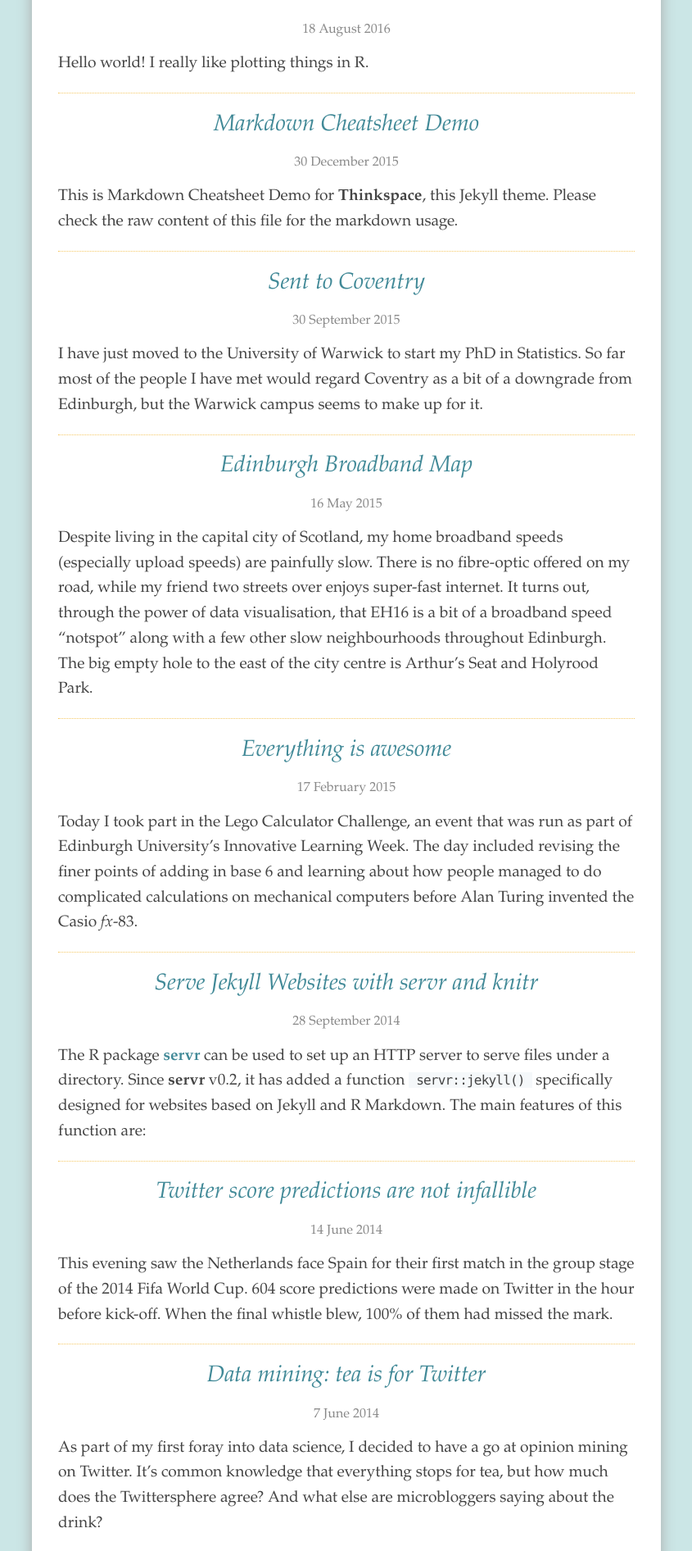
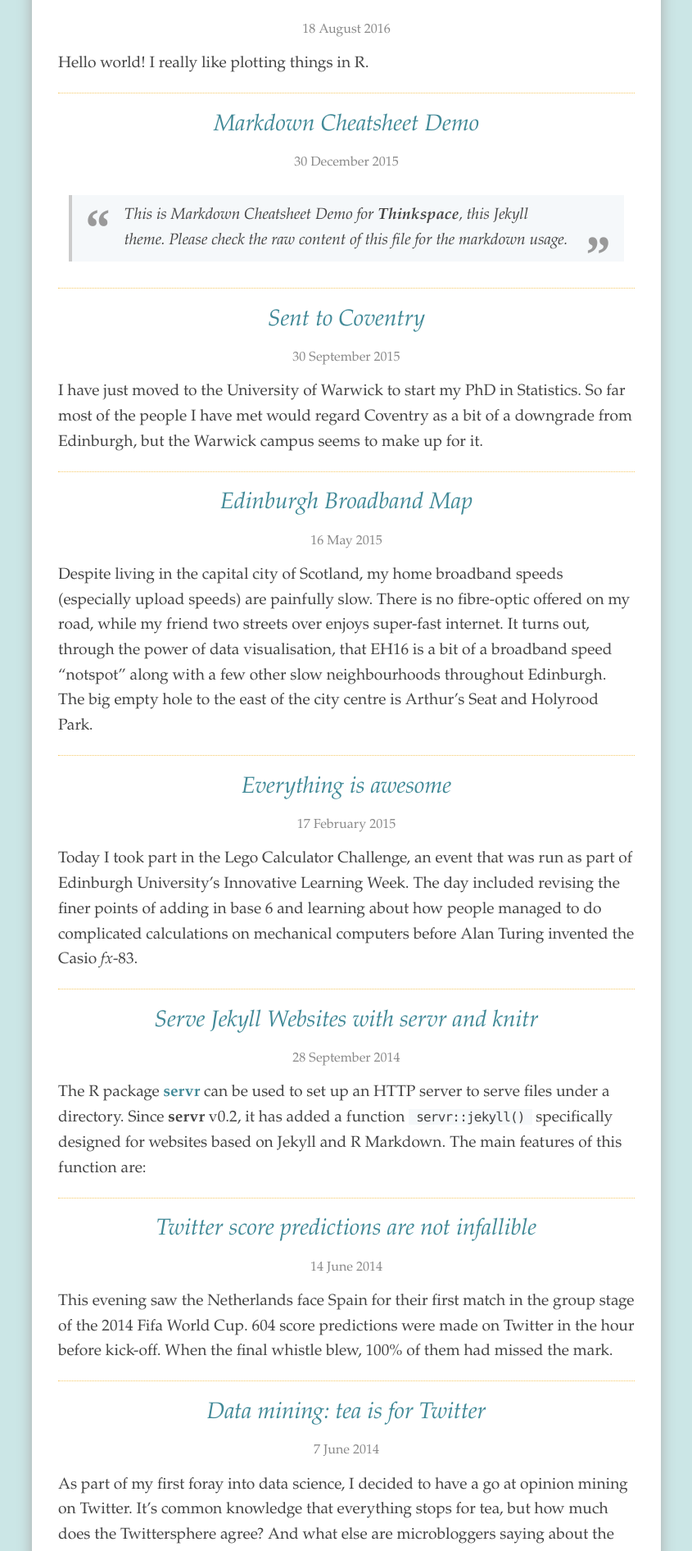
Before and after one commit to Selbosh/old-jekyll, a Jekyll site: the page built from index.html, in a window 1280 px wide. Shown: the part 1021-2913 px from the top of the page at 82% size, without its empty margins (217-1062 px from the left). Built offline with Jekyll 4.4.1, drawn with Linux system fonts in a browser that asks for light colours; some web fonts are replaced.

Commit message:
Blockquote styling with quotation marks and sidebar

```diff
--- a/_sass/_typography.scss
+++ b/_sass/_typography.scss
@@ -200,3 +200,40 @@ hr {
   border-width: 1px 0 0 0;
   margin: 2rem 0;
 }
+
+/* Quotations */
+%myquote {
+  position: absolute;
+  font: bold 4rem Georgia, 'Times New Roman', serif;
+  font-style: normal;
+  line-height: 0;
+  color: #999;
+}
+blockquote {
+  quotes: '\201C' '\201D' '\2018' '\2019'; /* " " ' ' */
+  margin: 2rem 0.8rem;
+  font-style: italic;
+  padding: 0.1rem 1rem;
+  border-left: 0.3rem solid #ccc;
+  background-color: $colour-code;
+  position: relative;
+  display: block;
+  &:before {
+    @extend %myquote;
+    content: open-quote;
+    text-align: left;
+    top: 2.5rem;
+    left: 1rem;
+  }
+  &:after {
+    @extend %myquote;
+    content: close-quote;
+    bottom: 0.5rem;
+    right: 1rem;
+  }
+  p {
+    font-style: italic;
+    margin: 0 3rem;
+    padding: 0.5rem 0;
+  }
+}
```
